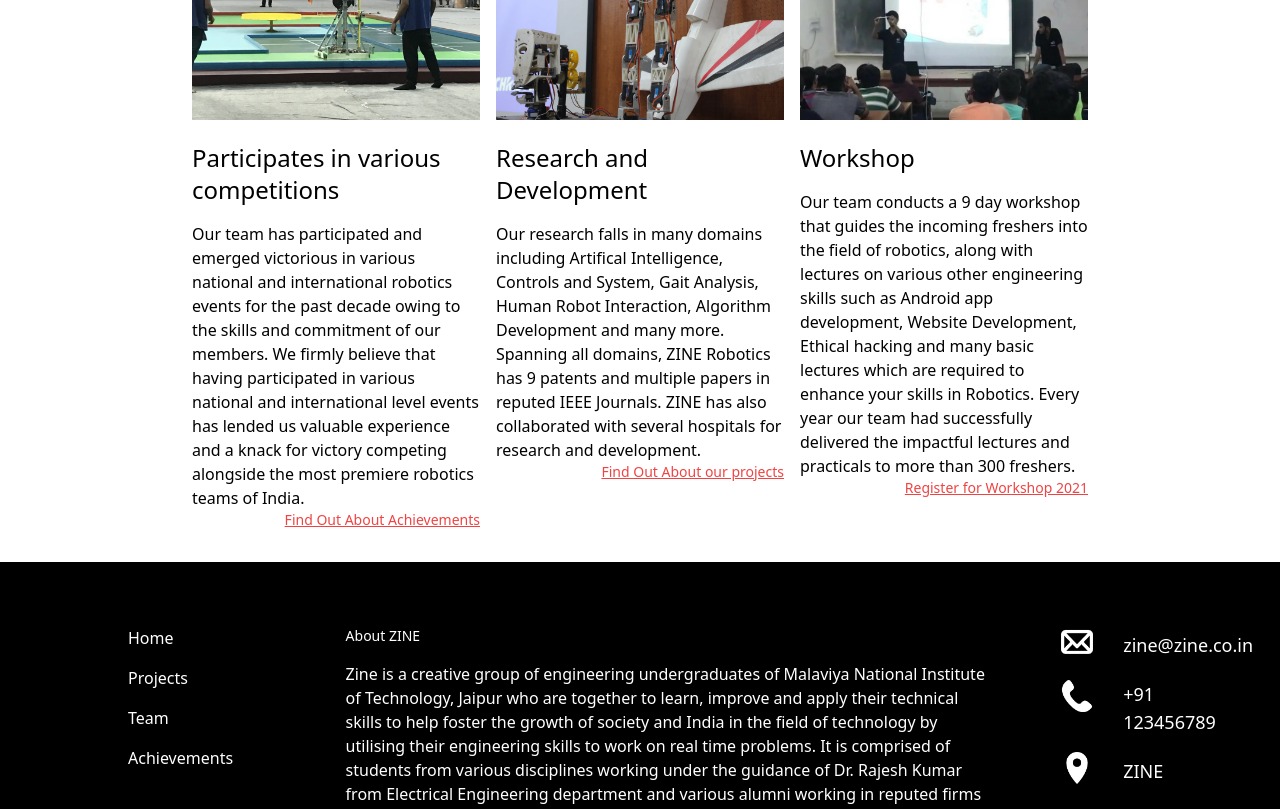
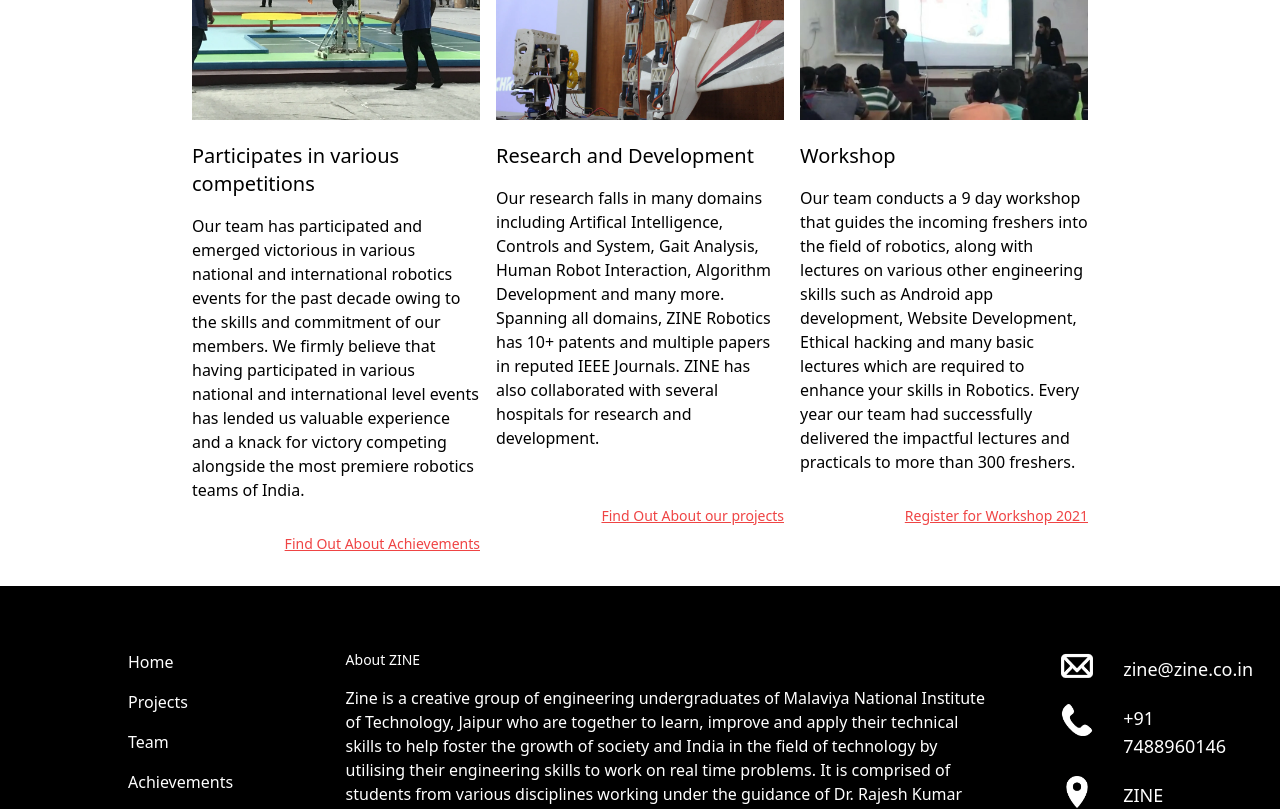
Before and after one commit to zineRobotics/zine-website-2023, a Next.js app: page / in a window 1280 px wide. Shown: the part 1640-2449 px from the top of the page. Built offline with nearby package versions, Linux system fonts and the light colour scheme.

Commit message:
some changes

```diff
--- a/components/Footer/SecFooter.tsx
+++ b/components/Footer/SecFooter.tsx
@@ -39,7 +39,7 @@ const SecFooter = () => {
               </div>
               <div className="pb-4 grid grid-cols-2">
                 <div className="w-8 mx-auto"><Image src={phonelogo} /></div>  { /* Here the phone icon should come */}
-                <div className="cursor-pointer my-auto text-lg">+91 123456789</div>
+                <div className="cursor-pointer my-auto text-lg">+91 7488960146</div>
               </div>
               <div className="pb-4 grid grid-cols-2">
                 <div className="w-8 mx-auto"><Image src={locationlogo} /></div>  { /* Here the location icon should come */}
--- a/components/Home/Activities.tsx
+++ b/components/Home/Activities.tsx
@@ -13,20 +13,20 @@ const ZineActivities = () => {
             <div className="grid grid-cols-1 lg:grid-cols-3 px-12 lg:px-24 xl:px-48 gap-4">
                 <div className="col-span-1">
                     <Image src={Competition}/>
-                    <h1 className="text-2xl py-4">Participates in various competitions</h1>
-                    <p>Our team has participated and emerged victorious in various national and international robotics events for the past decade owing to the skills and commitment of our members. We firmly believe that having participated in various national and international level events has lended us valuable experience and a knack for victory competing alongside the most premiere robotics teams of India.</p>
+                    <h1 className="text-xl py-4">Participates in various competitions</h1>
+                    <p className="lg:h-80 xl:h-68 2xl:h-52">Our team has participated and emerged victorious in various national and international robotics events for the past decade owing to the skills and commitment of our members. We firmly believe that having participated in various national and international level events has lended us valuable experience and a knack for victory competing alongside the most premiere robotics teams of India.</p>
                     <Link href="/achievements"><p className="text-sm text-right text-red-500 underline">Find Out About Achievements</p></Link>
                 </div>
                 <div className="col-span-1">
                     <Image src={RandD}/>
-                    <h1 className="text-2xl py-4">Research and Development</h1>
-                    <p>Our research falls in many domains including Artifical Intelligence, Controls and System, Gait Analysis, Human Robot Interaction, Algorithm Development and many more. Spanning all domains, ZINE Robotics has 9 patents and multiple papers in reputed IEEE Journals. ZINE has also collaborated with several hospitals for research and development.</p>
+                    <h1 className="text-xl py-4">Research and Development</h1>
+                    <p className="lg:h-80 xl:h-68 2xl:h-52">Our research falls in many domains including Artifical Intelligence, Controls and System, Gait Analysis, Human Robot Interaction, Algorithm Development and many more. Spanning all domains, ZINE Robotics has 10+ patents and multiple papers in reputed IEEE Journals. ZINE has also collaborated with several hospitals for research and development.</p>
                     <Link href="/projects"><p className="text-sm text-right text-red-500 underline">Find Out About our projects</p></Link>
                 </div>
                 <div className="col-span-1">
                     <Image src={Workshop}/>
-                    <h1 className="text-2xl py-4">Workshop</h1>
-                    <p>Our team conducts a 9 day workshop that guides the incoming freshers into the field of robotics, along with lectures on various other engineering skills such as Android app development, Website Development, Ethical hacking and many basic lectures which are required to enhance your skills in Robotics. Every year our team had successfully delivered the impactful lectures and practicals to more than 300 freshers.</p>
+                    <h1 className="text-xl py-4">Workshop</h1>
+                    <p className="lg:h-80 xl:h-68 2xl:h-52">Our team conducts a 9 day workshop that guides the incoming freshers into the field of robotics, along with lectures on various other engineering skills such as Android app development, Website Development, Ethical hacking and many basic lectures which are required to enhance your skills in Robotics. Every year our team had successfully delivered the impactful lectures and practicals to more than 300 freshers.</p>
                     <Link href="/workshop"><p className="text-sm text-right text-red-500 underline">Register for Workshop 2021</p></Link>
                 </div>
             </div>
--- a/components/Navbar/Navbar.tsx
+++ b/components/Navbar/Navbar.tsx
@@ -109,24 +109,24 @@ const Navbar = () => {
             <Link href="/"><Image src={logo} /></Link>
           </div>
           <Link href="/"><div className="my-2 cursor-pointer hidden lg:inline-block">
-            <div className="link link-underline">
+            <div className="link ">
             Home
             </div>
             </div></Link>
           <Link href="/team"><div className="my-2 cursor-pointer hidden lg:inline-block">
-          <div className="link link-underline">
+          <div className="link ">
             Team
             </div></div></Link>
           <Link href="/projects"><div className="my-2 cursor-pointer hidden lg:inline-block">
-          <div className="link link-underline">
+          <div className="link ">
             Projects
             </div></div></Link>
           <Link href="/achievements"><div className="my-2 cursor-pointer hidden lg:inline-block">
-          <div className="link link-underline">
+          <div className="link ">
             Achievements
             </div></div></Link>
           <Link href="/about"><div className="my-2 cursor-pointer hidden lg:inline-block">
-          <div className="link link-underline">
+          <div className="link ">
             About
             </div></div></Link>
           <div className="w-12 h-12 inline-block lg:hidden">
--- a/styles/styles.css
+++ b/styles/styles.css
@@ -78,20 +78,6 @@ body {
           transform: rotateY(-180deg);
 }
 
-.link-underline {
-	border-bottom-width: 0;
-	background-image: linear-gradient(transparent, transparent), linear-gradient(white, white);
-	background-size: 0 3px;
-	background-position: 0 100%;
-	background-repeat: no-repeat;
-	transition: background-size .5s ease-in-out;
-}
-
-.link-underline:hover {
-	background-size: 100% 3px;
-	background-position: 0 100%
-}
-
 #footerid:hover {
 	border-color: red;
 }
```
